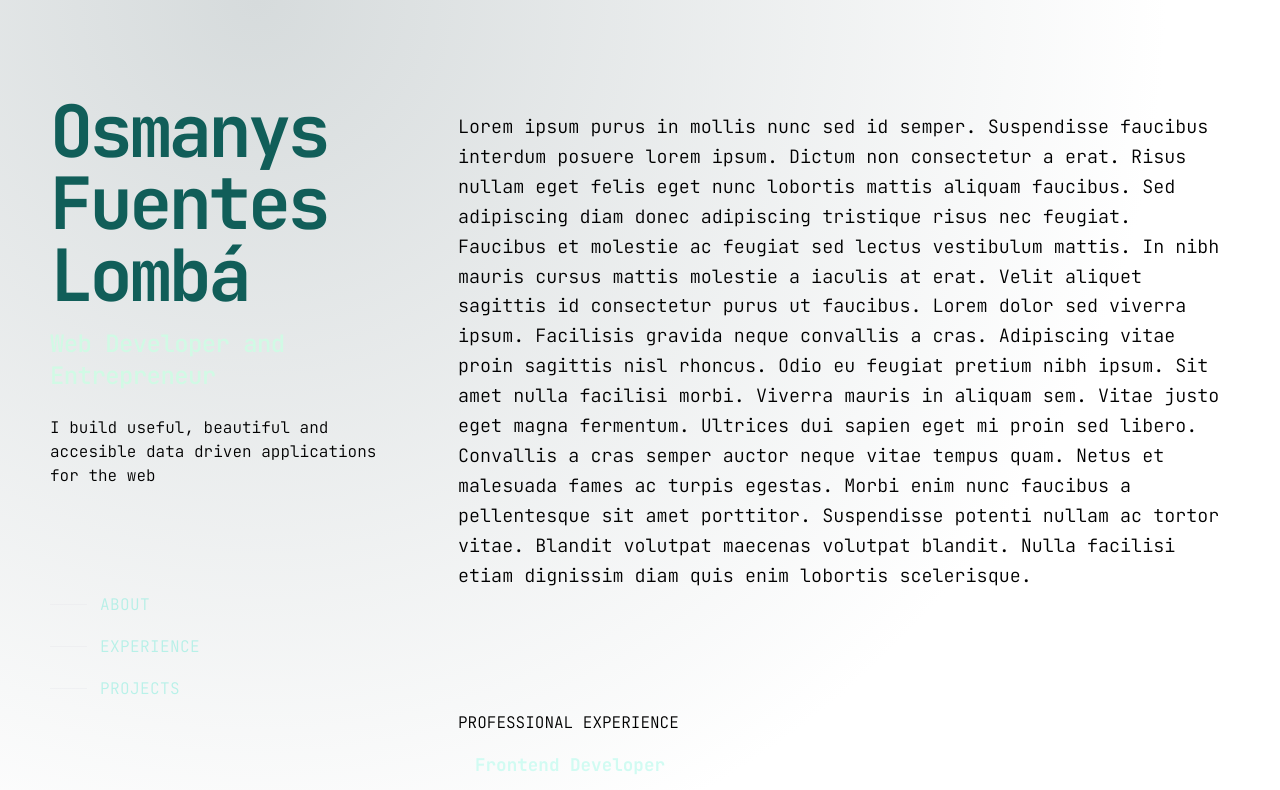
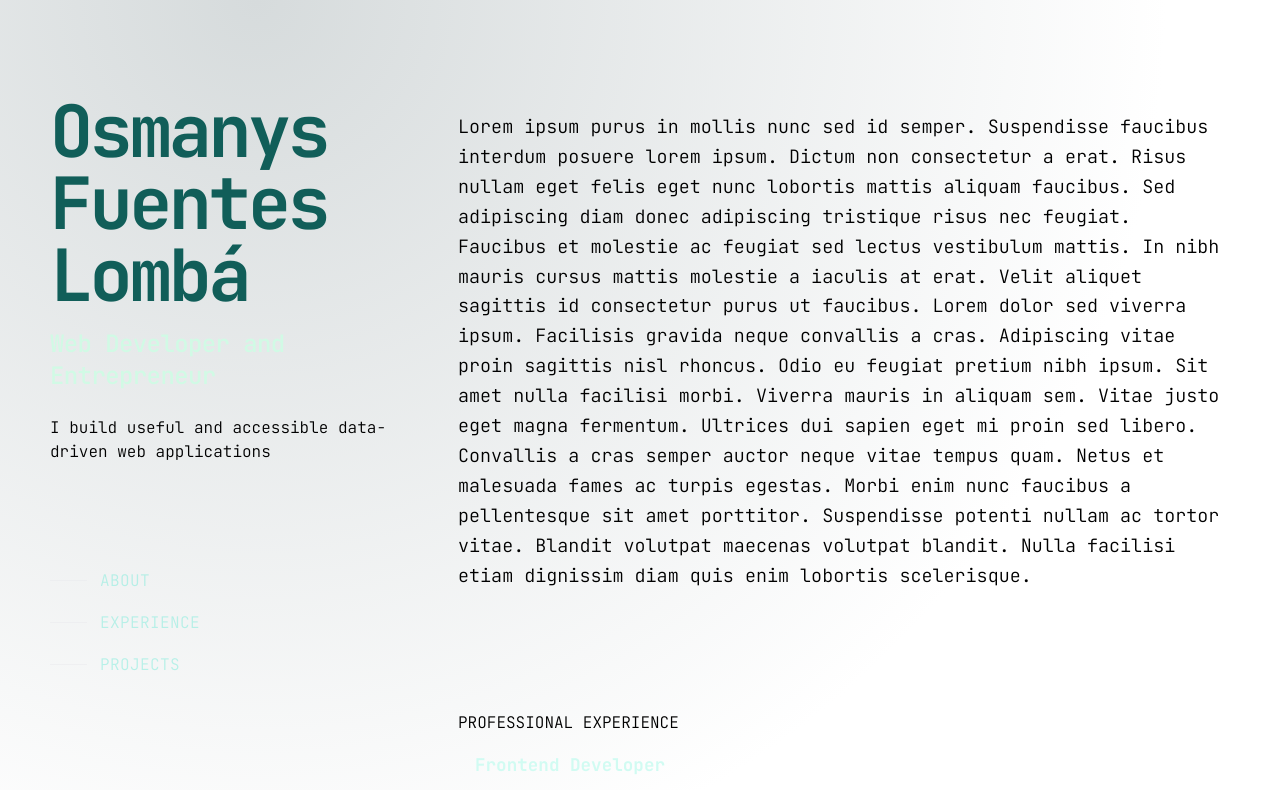
Before and after one commit to wonddark/wonddark.github.io, a Next.js app: page / in a window 1280 px wide. Shown: the top 790 px of the page. Built offline with nearby package versions, Linux system fonts and the light colour scheme.

Commit message:
Replaced the presentation message

```diff
--- a/src/app/page.tsx
+++ b/src/app/page.tsx
@@ -18,8 +18,7 @@ export default function Home() {
           </span>
         </p>
         <p className="lg:mb-24">
-          I build useful, beautiful and accesible data driven applications for
-          the web
+          I build useful and accessible data-driven web applications
         </p>
         <SidebarNav />
         <div className="mt-7 lg:mt-40">
```
